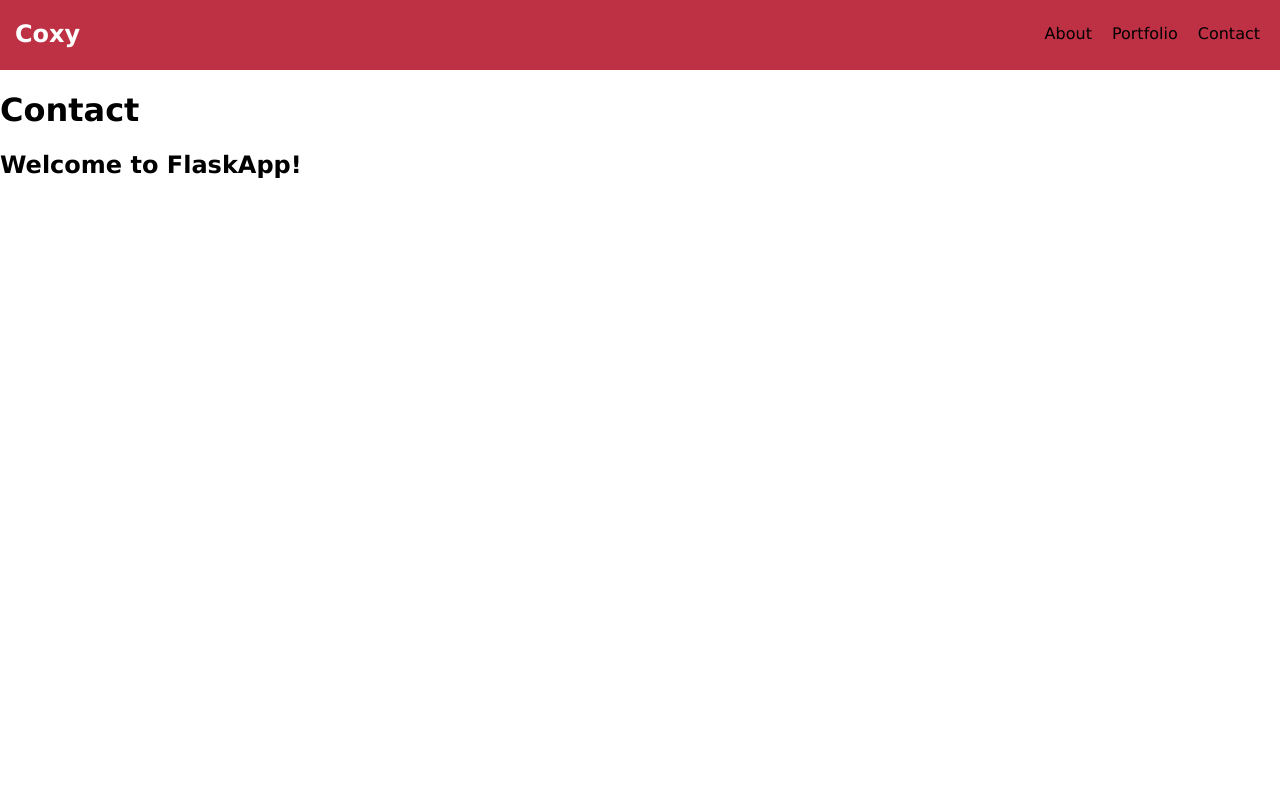
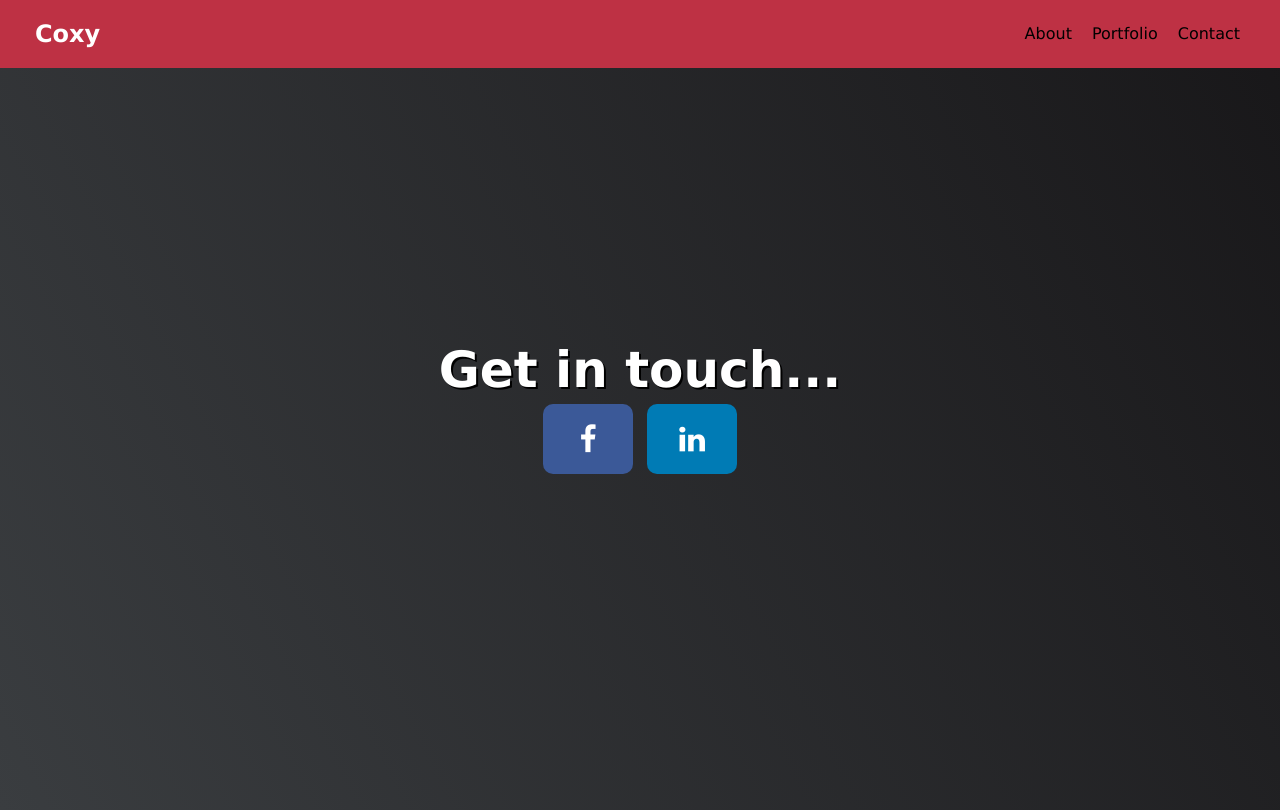
Before and after one commit to harry4041/coxy, a Flask app: page /contact in a window 1280 px wide. Before the commit the page ends 178 px from the top, so only its background shows below. Run offline with Flask 2, Linux system fonts and the light colour scheme.

Commit message:
contact page

```diff
--- a/static/styles/base.css
+++ b/static/styles/base.css
@@ -12,7 +12,7 @@ a{
   display: flex;
   justify-content: center;
   align-items: center;
-  padding: 10px;
+  padding: 10px 50px 10px 10px;
 }
 
 .nav-link{
@@ -21,6 +21,7 @@ a{
 }
 
 #header{
+    padding-left: 20px;
     display: flex;
     justify-content: space-between;
     position: fixed;
--- /dev/null
+++ b/static/styles/contact.css
@@ -0,0 +1,28 @@
+.fa {
+  padding: 20px;
+  font-size: 30px;
+  width: 50px;
+  text-align: center;
+  text-decoration: none;
+  margin: 5px 7px;
+  border-radius: 10px;
+}
+
+.fa:hover {
+    opacity: 0.7;
+}
+
+.fa-facebook {
+  background: #3B5998;
+  color: white;
+}
+
+.fa-linkedin {
+  background: #007bb5;
+  color: white;
+}
+
+.socials{
+    display: flex;
+
+}
--- a/templates/contact.html
+++ b/templates/contact.html
@@ -2,8 +2,23 @@
 
 {% block title %}Contact{% endblock %}
 
+{% block head %}
+    <link rel= "stylesheet" type= "text/css" href= "{{ url_for('static',filename='styles/home.css') }}">
+    <link rel="stylesheet" href="https://cdnjs.cloudflare.com/ajax/libs/font-awesome/4.7.0/css/font-awesome.min.css">
+    <link rel= "stylesheet" type= "text/css" href= "{{ url_for('static',filename='styles/contact.css') }}">
+{% endblock %}
+
 {% block content %}
-    <h1>Contact</h1>
-    <h2>Welcome to FlaskApp!</h2>
-    <h3>{{ utc_dt }}</h3>
+    <main id="main">
+    <div id="welcome-section">
+        <h1 class="welcome-object" id="welcome-header">Get in touch...</h1>
+
+        <div class="socials">
+            <a href="https://www.facebook.com/harryrjcox" class="fa fa-facebook"></a>
+            <a href="https://www.linkedin.com/in/harry-cox-3bb158207/" class="fa fa-linkedin"></a>
+        </div>
+
+    </div>
+
+</main>
 {% endblock %}
```
